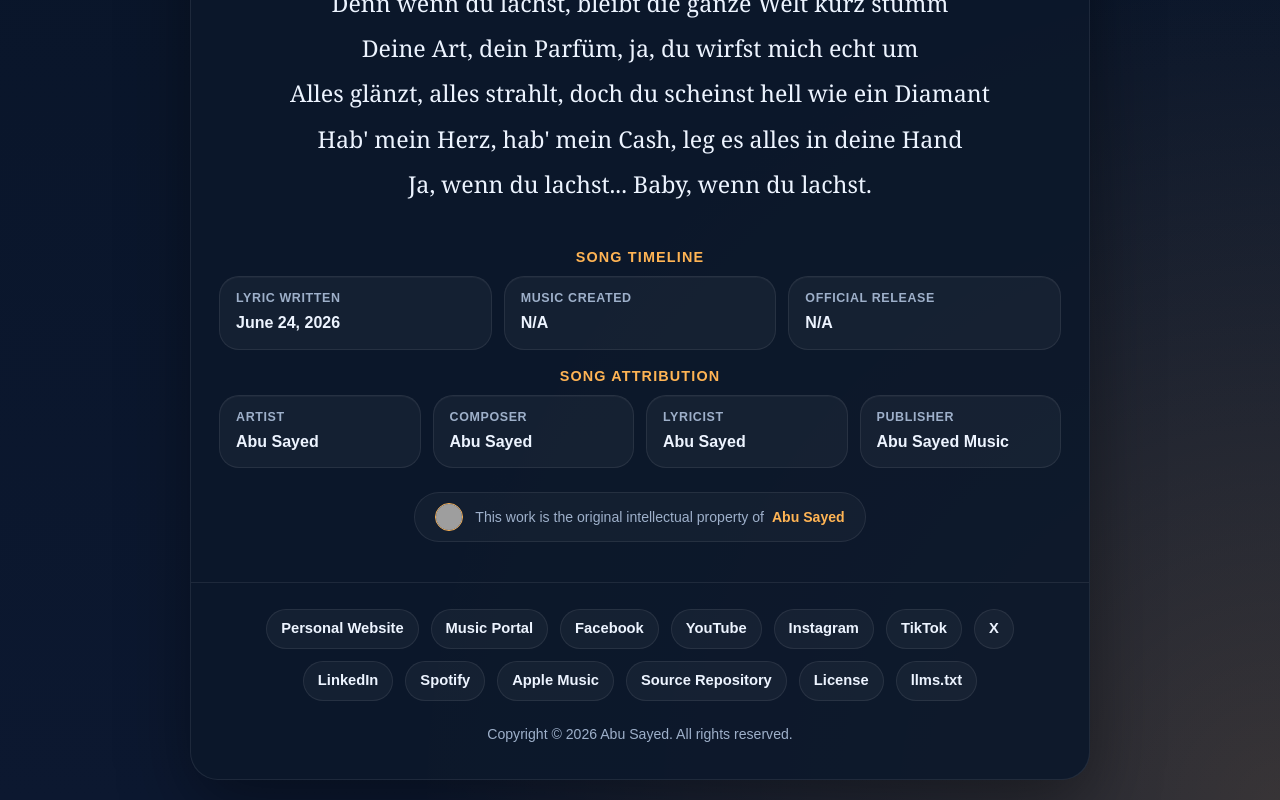
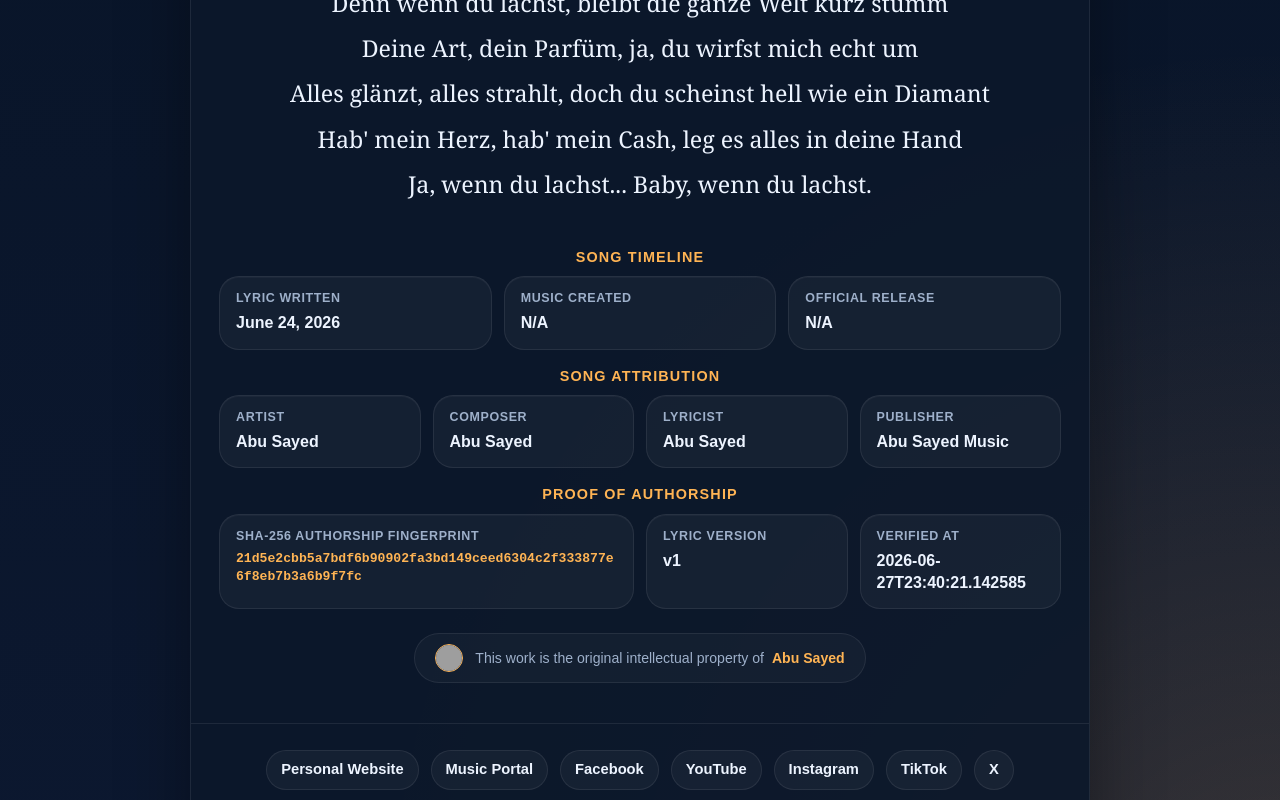
Before and after one commit to ImAbuSayed/wenn-du-lachst, a plain HTML site: page index.html in a window 1280 px wide. Shown: the part 2000-2800 px from the top of the page. Drawn offline with Linux system fonts and the light colour scheme; grey boxes are pictures that could not be loaded.

Commit message:
feat: update song assets v1 with signed GPG commit [verified]

```diff
--- a/index.html
+++ b/index.html
@@ -14,9 +14,9 @@
     <meta name="keywords" content="Wenn du lachst, Abu Sayed lyrics, original song lyrics, Abu Sayed original song, Abu Sayed lyricist, Abu Sayed composer, Abu Sayed songwriter, official lyrics">
     <meta name="robots" content="index,follow,max-snippet:-1,max-image-preview:large,max-video-preview:-1">
     <meta name="referrer" content="strict-origin-when-cross-origin">
-    <meta name="description" content="Full lyrics for &#x27;Wenn du lachst&#x27; by Abu Sayed. An original composition, lyrics, and production by Abu Sayed.">
+    <meta name="description" content="The official lyric sheet for &#x27;Wenn du lachst&#x27; by Abu Sayed. This song is an original creative work, written and composed by the artist.">
     <meta property="og:title" content="Wenn du lachst - Original Lyrics by Abu Sayed">
-    <meta property="og:description" content="Full lyrics for &#x27;Wenn du lachst&#x27; by Abu Sayed. An original composition, lyrics, and production by Abu Sayed.">
+    <meta property="og:description" content="The official lyric sheet for &#x27;Wenn du lachst&#x27; by Abu Sayed. This song is an original creative work, written and composed by the artist.">
     <meta property="og:type" content="music.song">
     <meta property="og:url" content="https://imabusayed.github.io/wenn-du-lachst/">
     <meta property="og:site_name" content="Abu Sayed Music">
@@ -24,7 +24,7 @@
     <meta name="last-modified" content="2026-06-24 14:09:59">
     <meta name="twitter:card" content="summary_large_image">
     <meta name="twitter:title" content="Wenn du lachst - Original Lyrics by Abu Sayed">
-    <meta name="twitter:description" content="Full lyrics for &#x27;Wenn du lachst&#x27; by Abu Sayed. An original composition, lyrics, and production by Abu Sayed.">
+    <meta name="twitter:description" content="The official lyric sheet for &#x27;Wenn du lachst&#x27; by Abu Sayed. This song is an original creative work, written and composed by the artist.">
     <link rel="canonical" href="https://imabusayed.github.io/wenn-du-lachst/">
     <link rel="sitemap" type="application/xml" title="Sitemap" href="https://imabusayed.github.io/wenn-du-lachst/sitemap.xml">
     <link rel="author" href="https://github.com/ImAbuSayed">
@@ -100,7 +100,7 @@
       "@id": "https://imabusayed.github.io/wenn-du-lachst#webpage",
       "url": "https://imabusayed.github.io/wenn-du-lachst/",
       "name": "Wenn du lachst - Original Lyrics by Abu Sayed",
-      "description": "Full lyrics for 'Wenn du lachst' by Abu Sayed. An original composition, lyrics, and production by Abu Sayed.",
+      "description": "The official lyric sheet for 'Wenn du lachst' by Abu Sayed. This song is an original creative work, written and composed by the artist.",
       "isPartOf": {
         "@id": "https://music.abusayed.com.bd/#website"
       },
@@ -537,7 +537,7 @@
 
         <div class="controls">
             <button class="btn-speak" id="speakBtn" title="Read the lyrics aloud"><span id="speakText">Read Aloud</span></button>
-            <a href="https://music.abusayed.com.bd/Licensing/?https://imabusayed.github.io/wenn-du-lachst/" class="btn-license" title="Get licensing for this song" target="_blank">Obtain a Music License for Wenn du lachst</a>
+            <a href="https://music.abusayed.com.bd/Licensing/?https://imabusayed.github.io/wenn-du-lachst/" class="btn-license" title="Get licensing for this song" target="_blank">Request Licensing for Wenn du lachst</a>
 
         </div>
         <br>
@@ -612,6 +612,26 @@
             <div class="meta-card">
                 <span class="meta-label">Publisher</span>
                 <strong>Abu Sayed Music</strong>
+            </div>
+
+                </div>
+            </div>
+
+            <div class="details-block">
+                <div class="details-title">Proof of Authorship</div>
+                <div class="meta-grid">
+
+            <div class="meta-card" style="grid-column: span 2;">
+                <span class="meta-label">SHA-256 Authorship Fingerprint</span>
+                <strong style="word-break: break-all; font-family: monospace; font-size: 0.82rem; color: var(--accent);">21d5e2cbb5a7bdf6b90902fa3bd149ceed6304c2f333877e6f8eb7b3a6b9f7fc</strong>
+            </div>
+            <div class="meta-card">
+                <span class="meta-label">Lyric Version</span>
+                <strong>v1</strong>
+            </div>
+            <div class="meta-card">
+                <span class="meta-label">Verified At</span>
+                <strong>2026-06-27T23:40:21.142585</strong>
             </div>
 
                 </div>
```
Also changed, not shown: excerpts/Bridge-Preview.txt (added), excerpts/Chorus-Preview.txt (added), excerpts/Final-Chorus-Preview.txt (added), excerpts/Hook-Preview.txt (added), excerpts/Pre-Chorus-2-Preview.txt (added), excerpts/Pre-Chorus-3-Preview.txt (added), excerpts/Pre-Chorus-Preview.txt (added), excerpts/Verse-1-Preview.txt (added), excerpts/Verse-2-Preview.txt (added), excerpts/Verse-3-Preview.txt (added), hashes.txt (added), llms.txt, lyrics_backup/2026-06-27_wenn-du-lachst-v1.txt (added), manifest.json (added), 1 other file.
